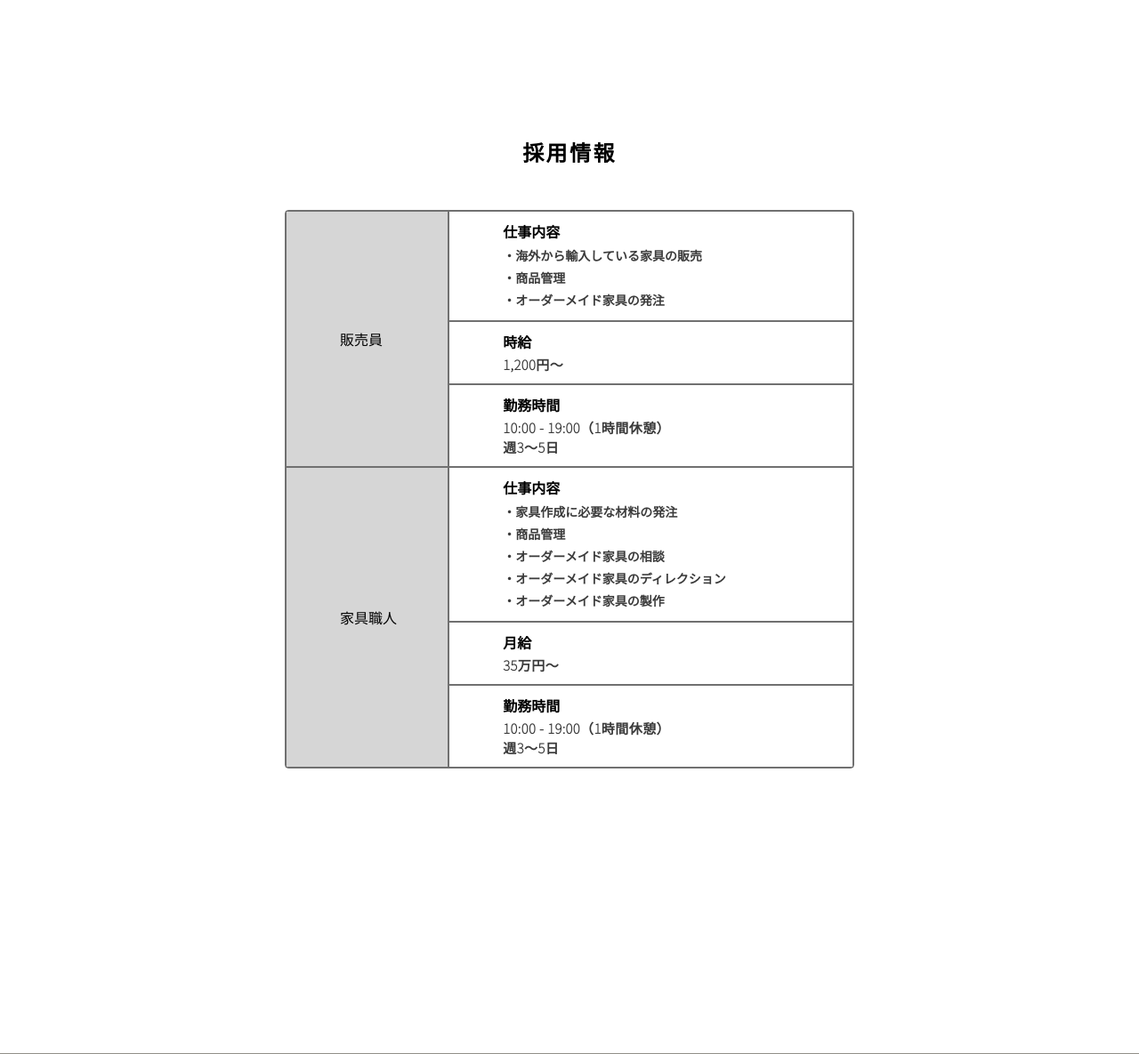
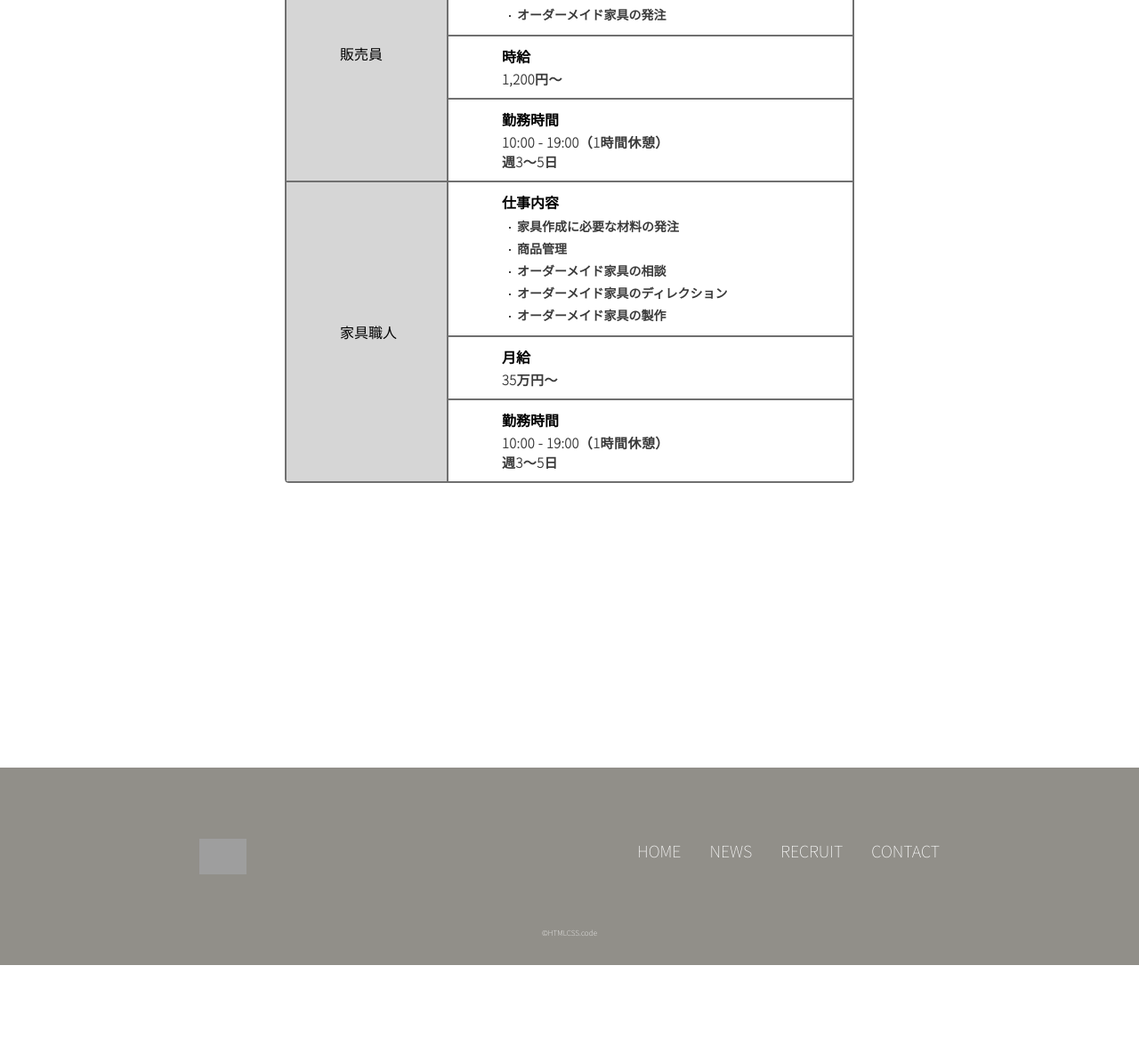
Before and after one commit to kyonamu/codegym-html, a PHP site: page /recruit.html in a window 1280 px wide. Shown: the part 834-2019 px from the top of the page at 89% size. After the commit the page ends 1919 px from the top, so only its background shows below. Run offline with PHP 8.4, Linux system fonts and the light colour scheme; grey boxes are pictures that could not be loaded.

Commit message:
html課題2-4編集

```diff
--- a/kaguya/recruit.html
+++ b/kaguya/recruit.html
@@ -31,10 +31,10 @@
           <td rowspan="3" class="table-title">販売員</td>
           <td>
             <h4>仕事内容</h4>
-            <ul>
-              <li>・海外から輸入している家具の販売</li>
-              <li>・商品管理</li>
-              <li>・オーダーメイド家具の発注</li>
+            <ul class='table-default-list'>
+              <li>海外から輸入している家具の販売</li>
+              <li>商品管理</li>
+              <li>オーダーメイド家具の発注</li>
             </ul>
           </td>
         </tr>
@@ -54,12 +54,12 @@
           <td rowspan="3" class="table-title">家具職人</td>
           <td>
             <h4>仕事内容</h4>
-            <ul>
-              <li>・家具作成に必要な材料の発注</li>
-              <li>・商品管理 </li>
-              <li>・オーダーメイド家具の相談 </li>
-              <li>・オーダーメイド家具のディレクション</li>
-              <li>・オーダーメイド家具の製作</li>
+            <ul class='table-default-list'>
+              <li>家具作成に必要な材料の発注</li>
+              <li>商品管理 </li>
+              <li>オーダーメイド家具の相談 </li>
+              <li>オーダーメイド家具のディレクション</li>
+              <li>オーダーメイド家具の製作</li>
             </ul>
           </td>
         </tr>
--- a/kaguya/style.css
+++ b/kaguya/style.css
@@ -27,14 +27,21 @@ header {
   justify-content: space-between;
   padding: 0 40px;
   font-size: 1.6rem;
+  align-items: center;
+  height: 56px;
+}
+
+header h1{
+  margin: 0;
 }
 
 .header-nav{
   display: flex;
   justify-content: space-between;
   list-style: none;
-  align-items: center;
   font-weight: bold;
+  margin: 0;
+  padding-top: 16px;
 }
 
 .header-nav li{
@@ -101,6 +108,7 @@ header {
   color: #918F89;
   font-size: 3rem;
   padding: 192px 0 0 228px;
+  margin: 0;
 }
 
 .white{
@@ -395,10 +403,23 @@ form input:last-child:hover{
   line-height: 22px;
 }
 
-.main-recruit ul{
+.table-default-list{
   list-style: none;
   padding: 0;
   line-height: 25px;
+  padding-left: 15px;
+}
+
+.table-default-list li:before {
+	content: '';
+	width: 2px;
+	height: 2px;
+	display: inline-block;
+  border-radius: 100%;
+  background: black;
+	position: relative;
+	left: -7px;
+	top: -3px;
 }
 
 /* footer */
@@ -411,11 +432,17 @@ footer{
 
 footer .wrapper{
   margin-bottom: 57px;
+  height: 40px;
+}
+
+footer .wrapper img{
+  height: 100%;
 }
 
 .footer-nav{
   display: flex;
   list-style: none;
+  margin: 0;
 }
 
 .footer-nav li{
```
